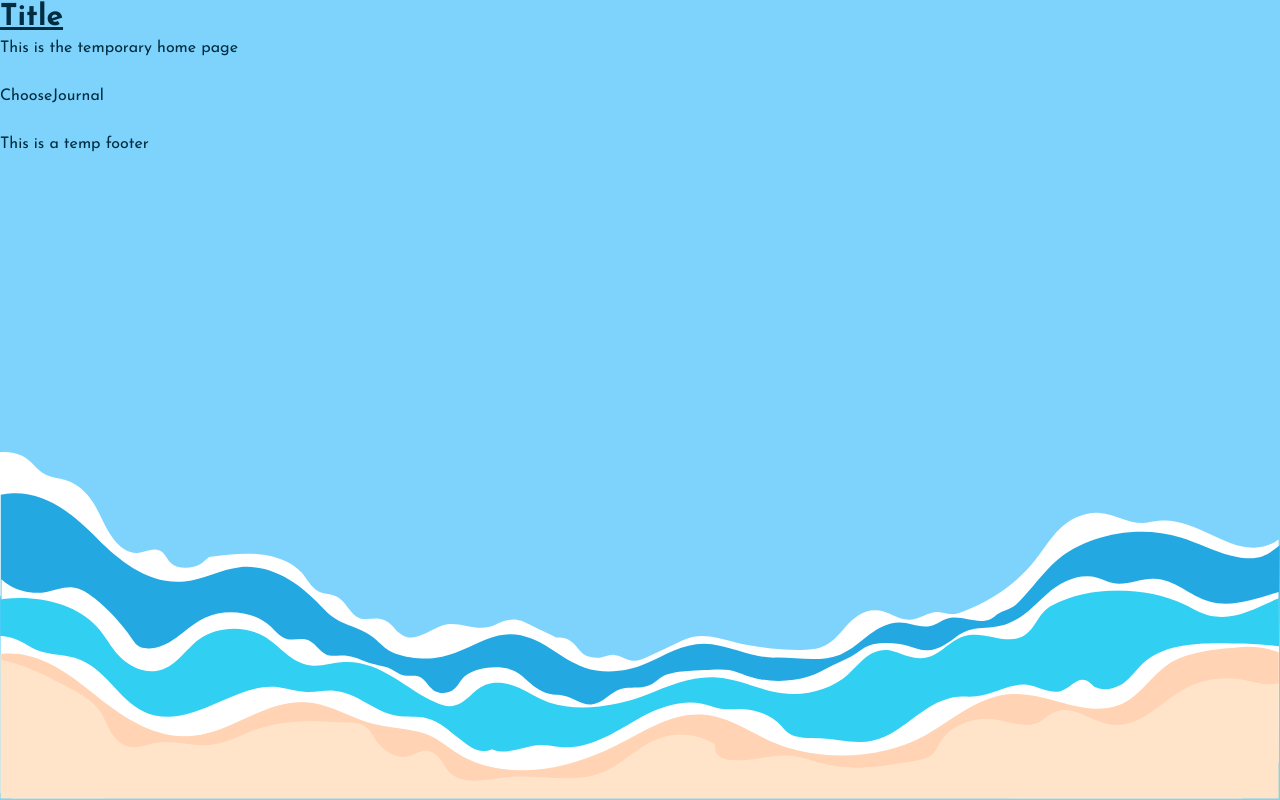
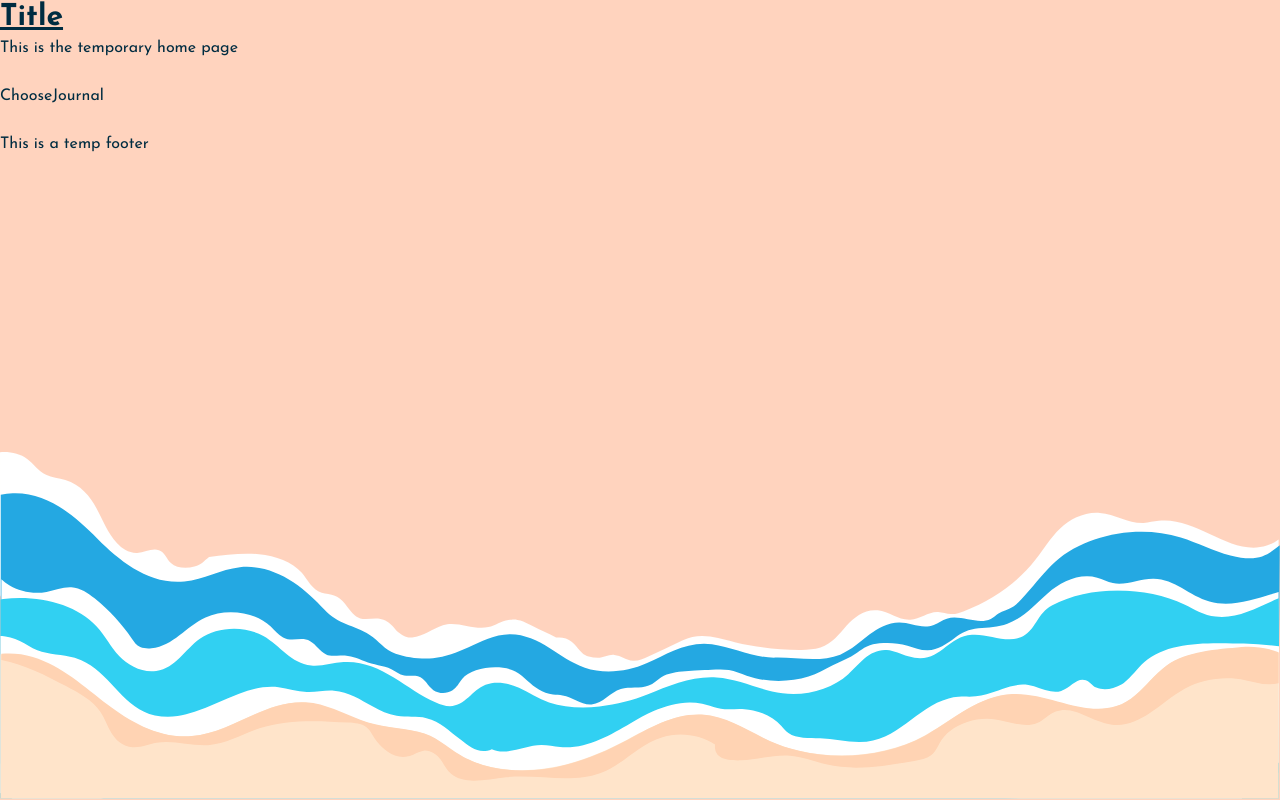
Before and after one commit to cherryontech/comet-cruisers-spring2024, a React (Create React App) app: page / in a window 1280 px wide. Built offline with nearby package versions, Linux system fonts and the light colour scheme.

Commit message:
Fixed main bg color

```diff
--- a/src/styles/main.css
+++ b/src/styles/main.css
@@ -396,7 +396,7 @@ video {
 
 body{
   --tw-bg-opacity: 1;
-  background-color: rgb(125 211 252 / var(--tw-bg-opacity));
+  background-color: rgb(255 211 190 / var(--tw-bg-opacity));
   --tw-text-opacity: 1;
   color: rgb(0 44 65 / var(--tw-text-opacity));
 }
```
